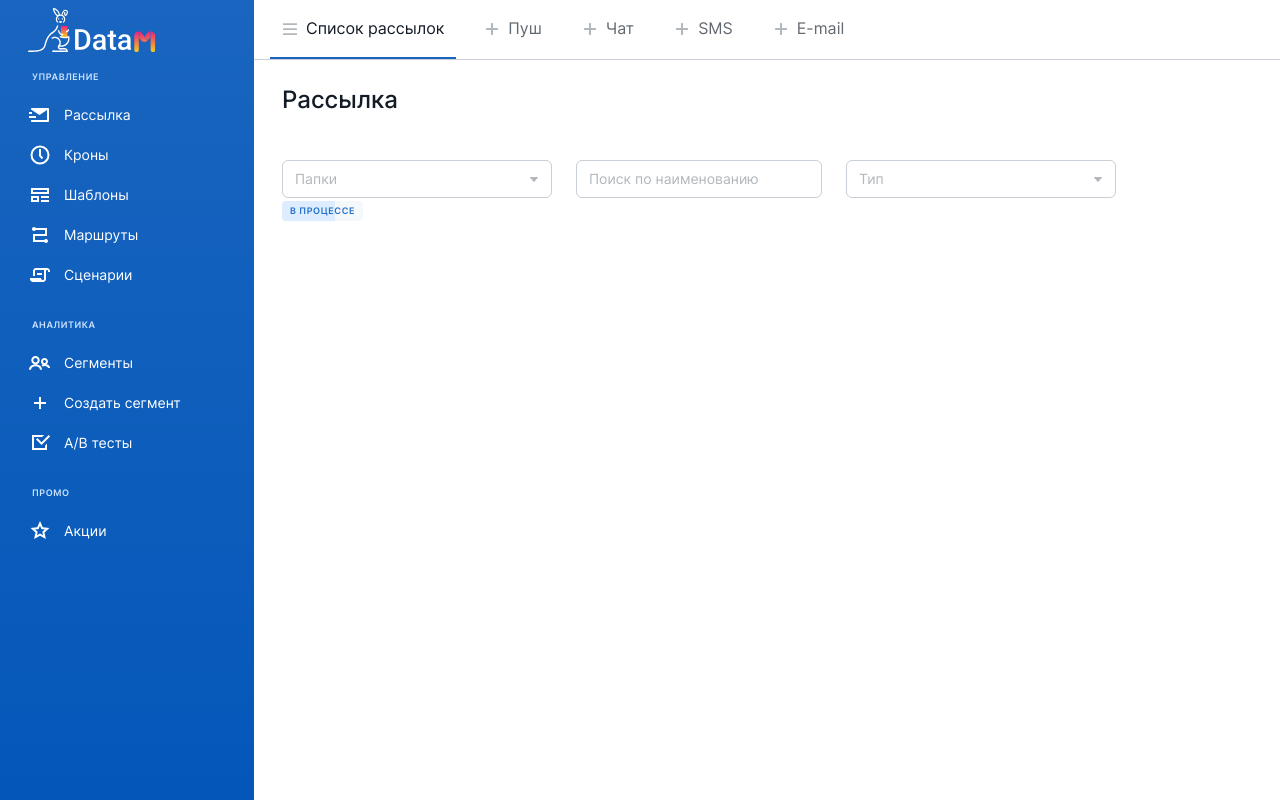
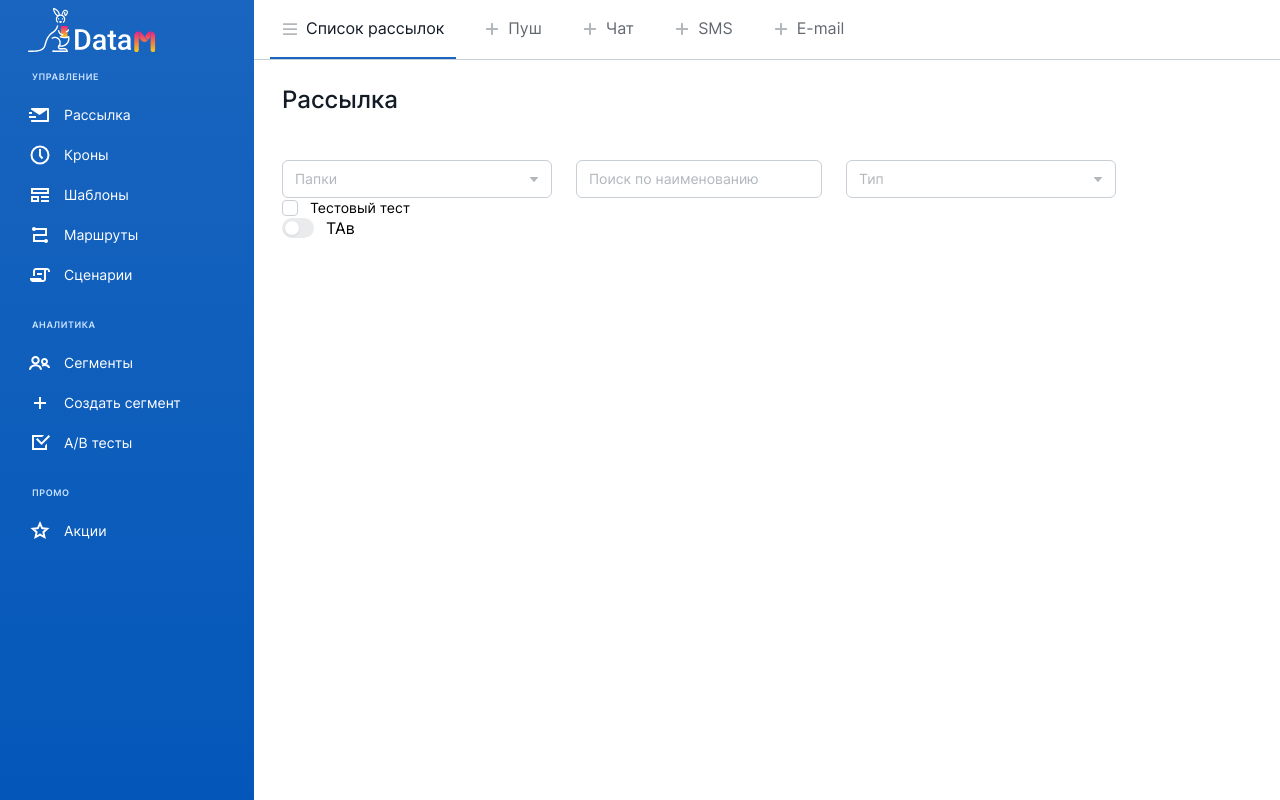
Before and after one commit to Rostick0/data_m, a React (Create React App) app: page /broadcast/list in a window 1280 px wide. Built offline with nearby package versions, Linux system fonts and the light colour scheme.

Commit message:
+add InputSwitch

```diff
--- a/src/app/styles/_root.scss
+++ b/src/app/styles/_root.scss
@@ -10,8 +10,10 @@
     --basic_hover: rgba(242, 245, 247, 0.5);
     --basic_sep: rgba(213, 216, 219, 0.5);
     --button_primary_box_shadow: 0px 1px 3px rgba(24, 28, 50, 0.1);
+    --shadow_card: 0px 1px 3px rgba(24, 28, 50, 0.1);
     --text_secondary: rgba(18, 27, 38, 0.66);
     --text_tertiary: rgba(20, 35, 51, 0.33);
     --text_primary: #121B26;
     --caption_subtitle: #C9E2FF;
+    --font-family-default: 'Inter', Arial, sans-serif;
 }
--- a/src/pages/BroadcastList/BroadcastList.tsx
+++ b/src/pages/BroadcastList/BroadcastList.tsx
@@ -7,6 +7,8 @@ import Title from '../../ui/Title/Title';
 import Input from '../../ui/Input/Input';
 import Select from '../../ui/Select/Select';
 import Status from '../../ui/Status/Status';
+import InputBox from '../../ui/InputBox/InputBox';
+import InputSwitch from '../../ui/InputSwitch/InputSwitch';
 
 interface BroadcastListProps { }
 
@@ -36,7 +38,8 @@ const BroadcastList: FC<BroadcastListProps> = () => (
             placeholder='Тип'
           ></Select>
         </div>
-        <Status type='working'></Status>
+        <InputBox>Тестовый тест</InputBox>
+        <InputSwitch>ТАв</InputSwitch>
       </div>
     </div>
   </LayoutBroadcost >
--- a/src/ui/Button/Button.module.scss
+++ b/src/ui/Button/Button.module.scss
@@ -1,6 +1,6 @@
 .Button {
     border-radius: 6px;
-    font-family: 'Inter', Arial, sans-serif;
+    font-family: var(--font-family-default);
     font-size: 14px;
     font-weight: 600;
     padding: 8px 16px;
--- a/src/ui/Input/Input.module.scss
+++ b/src/ui/Input/Input.module.scss
@@ -3,7 +3,7 @@
     border-radius: 6px;
     color: var(--text_primary);
     font-size: 14px;
-    font-family: 'Inter';
+    font-family: var(--font-family-default);
     line-height: 143%;
     padding: 8px 12px;
     transition: 200ms;
--- a/src/ui/InputBox/InputBox.module.scss
+++ b/src/ui/InputBox/InputBox.module.scss
@@ -1 +1,50 @@
-.InputBox {}
+.InputBox {
+    display: flex;
+    align-items: flex-start;
+    column-gap: 12px;
+
+    &:hover {
+        .InputBox__icon {
+            background-color: var(--basic_background);
+        }
+
+        .InputBox__input:checked+.InputBox__icon {
+            background-color: var(--brand_primary_2);
+        }
+    }
+
+    &__input {
+        &:checked+.InputBox__icon {
+            background-color: var(--brand_primary_1);
+
+            svg {
+                opacity: 1;
+            }
+        }
+    }
+
+    &__icon {
+        background-color: var(--white);
+        border: 1px solid var(--basic_border);
+        border-radius: 4px;
+        display: flex;
+        align-items: center;
+        justify-content: center;
+        margin-top: 2px;
+        transition: 200ms;
+        min-width: 16px;
+        width: 16px;
+        height: 16px;
+
+        svg {
+            transition: 200ms;
+            opacity: 0;
+        }
+    }
+
+    &__children {
+        font-size: 14px;
+        font-weight: var(--font-family-default);
+        line-height: 1.43;
+    }
+}
--- a/src/ui/InputBox/InputBox.tsx
+++ b/src/ui/InputBox/InputBox.tsx
@@ -1,12 +1,33 @@
-import React, { FC } from 'react';
+import React, { FC, InputHTMLAttributes } from 'react';
 import styles from './InputBox.module.scss';
 
-interface InputBoxProps {}
+interface InputBoxProps extends InputHTMLAttributes<HTMLInputElement> { }
 
-const InputBox: FC<InputBoxProps> = () => (
-  <div className={styles.InputBox}>
-    InputBox Component
-  </div>
-);
+const InputBox: FC<InputBoxProps> = props => {
+  const {
+    className,
+    type = "checkbox",
+    hidden = true,
+    children,
+    ...rest
+  } = props;
+
+  return (
+    <label className={styles.InputBox}>
+      <input
+        className={styles.InputBox__input}
+        type={type}
+        hidden={hidden}
+        {...rest}
+      />
+      <span className={styles.InputBox__icon}>
+        <svg width="10" height="8" viewBox="0 0 10 8" fill="none" xmlns="http://www.w3.org/2000/svg">
+          <path d="M1.19922 3.27273L4.02275 6L9.19922 1" stroke="white" strokeWidth="2" />
+        </svg>
+      </span>
+      <span className={styles.InputBox__children}>{children}</span>
+    </label>
+  );
+};
 
 export default InputBox;
--- /dev/null
+++ b/src/ui/InputSwitch/InputSwitch.module.scss
@@ -0,0 +1,54 @@
+.InputSwitch {
+    display: flex;
+    align-items: flex-start;
+    column-gap: 12px;
+
+    &:hover {
+        .InputSwitch {
+            &__switch {
+                background-color: var(--basic_border);
+            }
+
+            &__input:checked {
+                &+.InputSwitch {
+                    &__switch {
+                        background-color: #3379CA;
+                    }
+                }
+            }
+        }
+    }
+
+    &__input:checked {
+        &+.InputSwitch {
+            &__switch {
+                background-color: var(--brand_primary_2);
+
+                .InputSwitch__icon {
+                    transform: translateX(12px);
+                }
+            }
+        }
+    }
+
+    &__switch {
+        background-color: var(--basic_sep);
+        border-radius: 12px;
+        padding: 3px;
+        transition: 200ms;
+        width: 32px;
+        min-width: 32px;
+        height: 20px;
+    }
+
+    &__icon {
+        background-color: var(--white);
+        border-radius: 50%;
+        box-shadow: var(--shadow_card);
+        display: flex;
+        transition: 200ms;
+        width: 14px;
+        height: 14px;
+        transform: translateX(0);
+    }
+}
--- /dev/null
+++ b/src/ui/InputSwitch/InputSwitch.tsx
@@ -0,0 +1,31 @@
+import React, { FC, InputHTMLAttributes } from 'react';
+import styles from './InputSwitch.module.scss';
+
+interface InputSwitchProps extends InputHTMLAttributes<HTMLInputElement> { }
+
+const InputSwitch: FC<InputSwitchProps> = props => {
+  const {
+    className,
+    type = "checkbox",
+    hidden = true,
+    children,
+    ...rest
+  } = props;
+
+  return (
+    <label className={styles.InputSwitch}>
+      <input
+        className={styles.InputSwitch__input}
+        type={type}
+        hidden={hidden}
+        {...rest}
+      />
+      <span className={styles.InputSwitch__switch}>
+        <span className={styles.InputSwitch__icon}></span>
+      </span>
+      <span className={styles.InputSwitch__children}>{children}</span>
+    </label>
+  );
+};
+
+export default InputSwitch;
--- a/src/ui/Select/Select.module.scss
+++ b/src/ui/Select/Select.module.scss
@@ -19,14 +19,17 @@
     &__list {
         border: 1px solid var(--basic_border);
         border-radius: 5px;
+        overflow: hidden;
         display: flex;
         flex-direction: column;
         position: absolute;
         margin-top: 10px;
         width: 100%;
+        max-height: 150px;
     }
 
     &__item {
+        background-color: var(--white);
         color: var(--text_primary);
         cursor: pointer;
         padding: 8px 12px;
--- a/src/ui/Title/Title.module.scss
+++ b/src/ui/Title/Title.module.scss
@@ -1,6 +1,6 @@
 .Title {
     color: var(--text_primary);
-    font-family: 'Inter';
+    font-family: var(--font-family-default);
     font-size: 24px;
     font-weight: 500;
     line-height: 133%;
```
